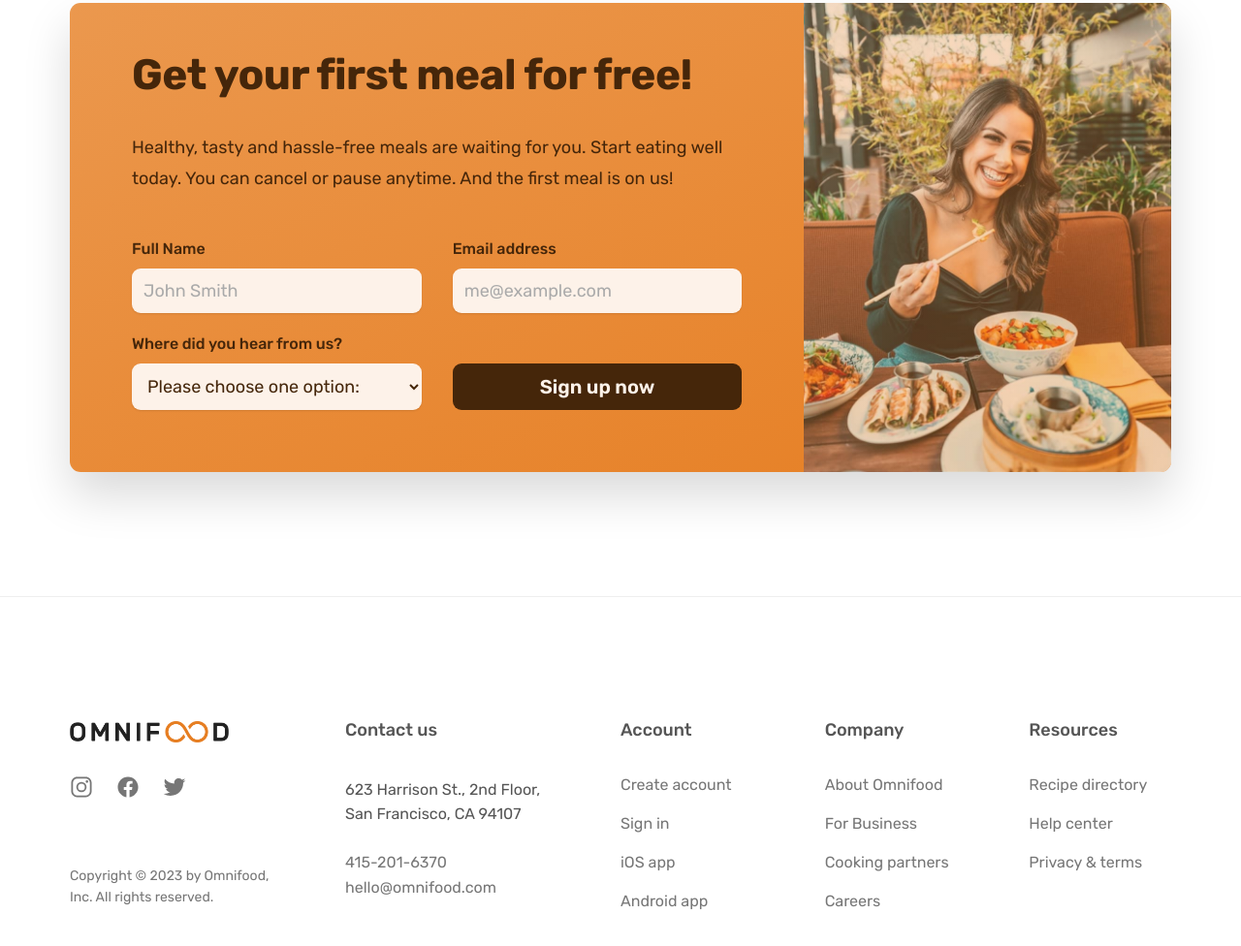
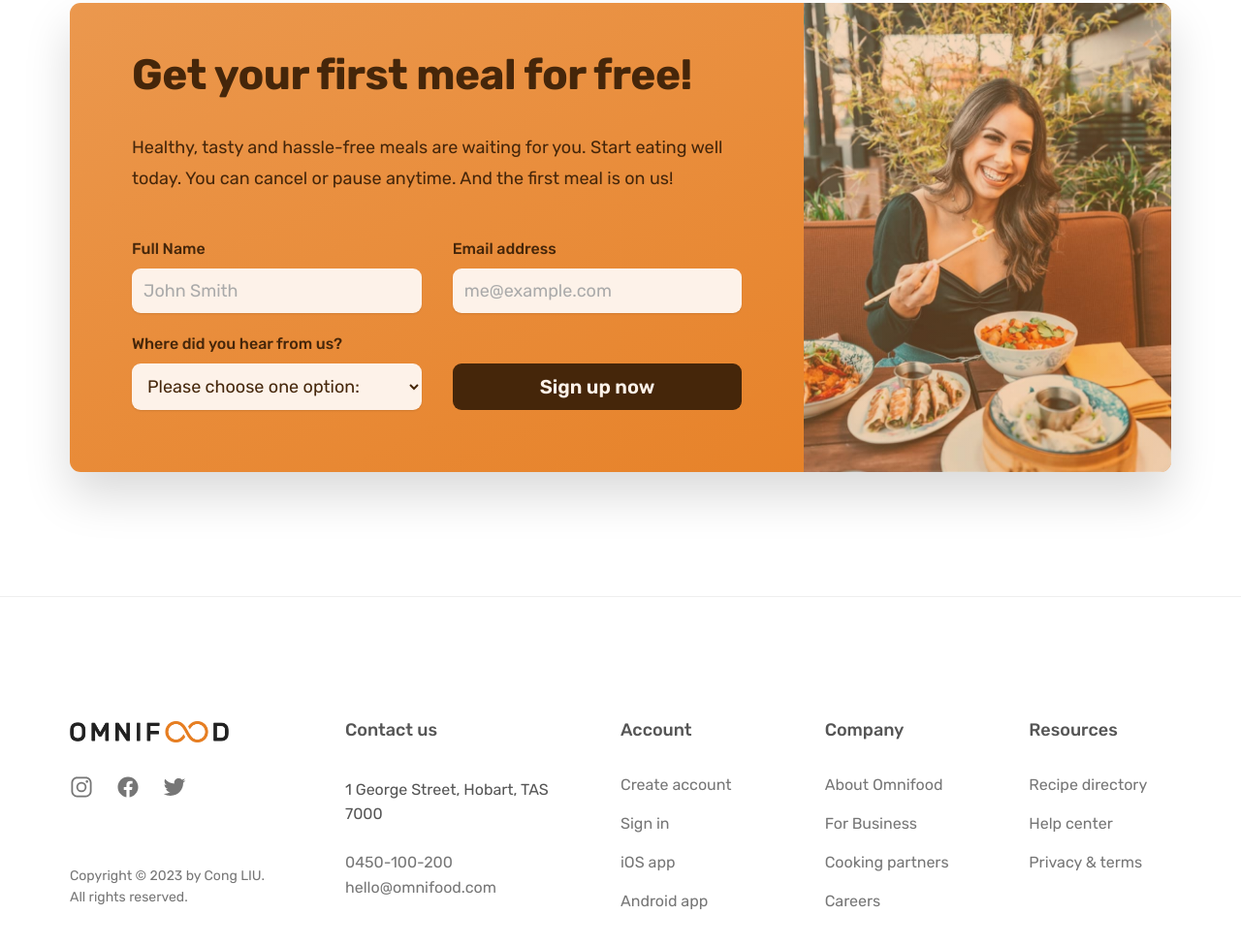
Before and after one commit to LiuCong789/omnifood-delivery, a plain HTML site: page index.html in a window 1280 px wide. Shown: the part 6642-7618 px from the top of the page at 97% size. Drawn offline with nearby package versions, Linux system fonts and the light colour scheme; some packages are replaced by stand-ins of ours; a script that the page names is missing.

Commit message:
Modify info

```diff
--- a/index.html
+++ b/index.html
@@ -669,19 +669,17 @@
           </ul>
 
           <p class="copyright">
-            Copyright &copy; <span class="year">2027</span> by Omnifood, Inc.
-            All rights reserved.
+            Copyright &copy; <span class="year">2027</span> by Cong LIU. All
+            rights reserved.
           </p>
         </div>
 
         <div class="address-col">
           <p class="footer-heading">Contact us</p>
           <address class="contacts">
-            <p class="address">
-              623 Harrison St., 2nd Floor, San Francisco, CA 94107
-            </p>
+            <p class="address">1 George Street, Hobart, TAS 7000</p>
             <p>
-              <a class="footer-link" href="tel:415-201-6370">415-201-6370</a
+              <a class="footer-link" href="tel:+61450100200">0450-100-200</a
               ><br />
               <a class="footer-link" href="mailto:hello@omnifood.com"
                 >hello@omnifood.com</a
```
